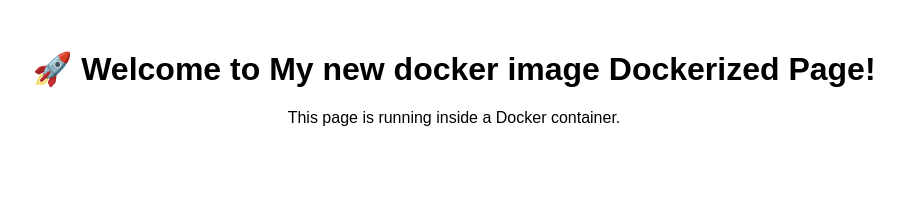
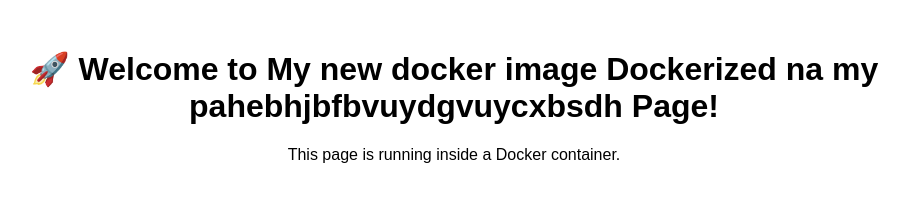
Before and after one commit to Chandra-Reddy1/Docker-image-build, a plain HTML site: page index.html in a window 1280 px wide. Shown: the whole page, without its empty margins (186-1095 px from the left). Drawn offline with Linux system fonts and the light colour scheme.

Commit message:
Update index.html

```diff
--- a/index.html
+++ b/index.html
@@ -6,7 +6,7 @@
     <title>Welcome</title>
 </head>
 <body style="font-family: Arial; text-align: center; margin-top: 50px;">
-    <h1>🚀 Welcome to My new docker image Dockerized Page!</h1>
+    <h1>🚀 Welcome to My new docker image Dockerized na my pahebhjbfbvuydgvuycxbsdh Page!</h1>
     <p>This page is running inside a Docker container.</p>
 </body>
 </html>
```
